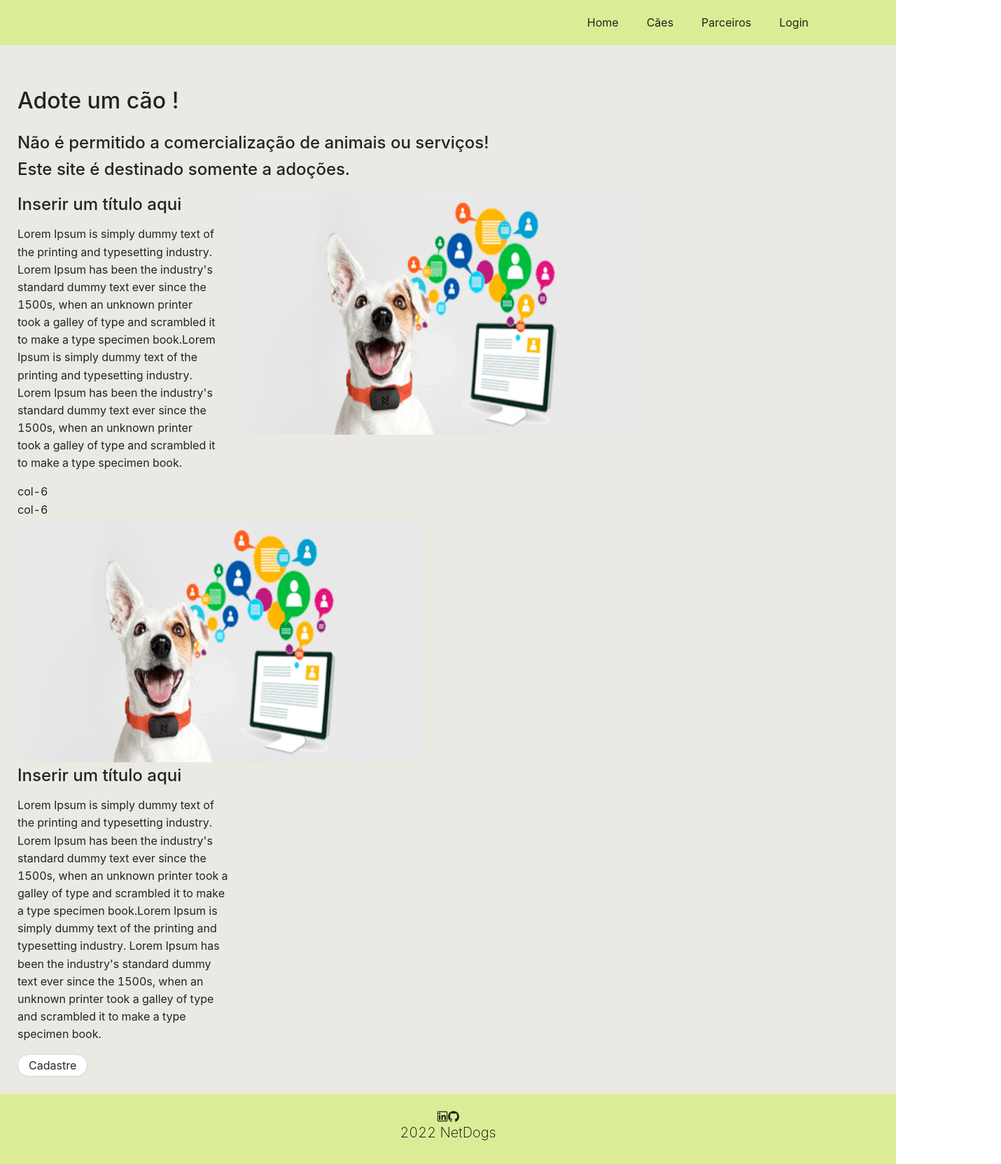
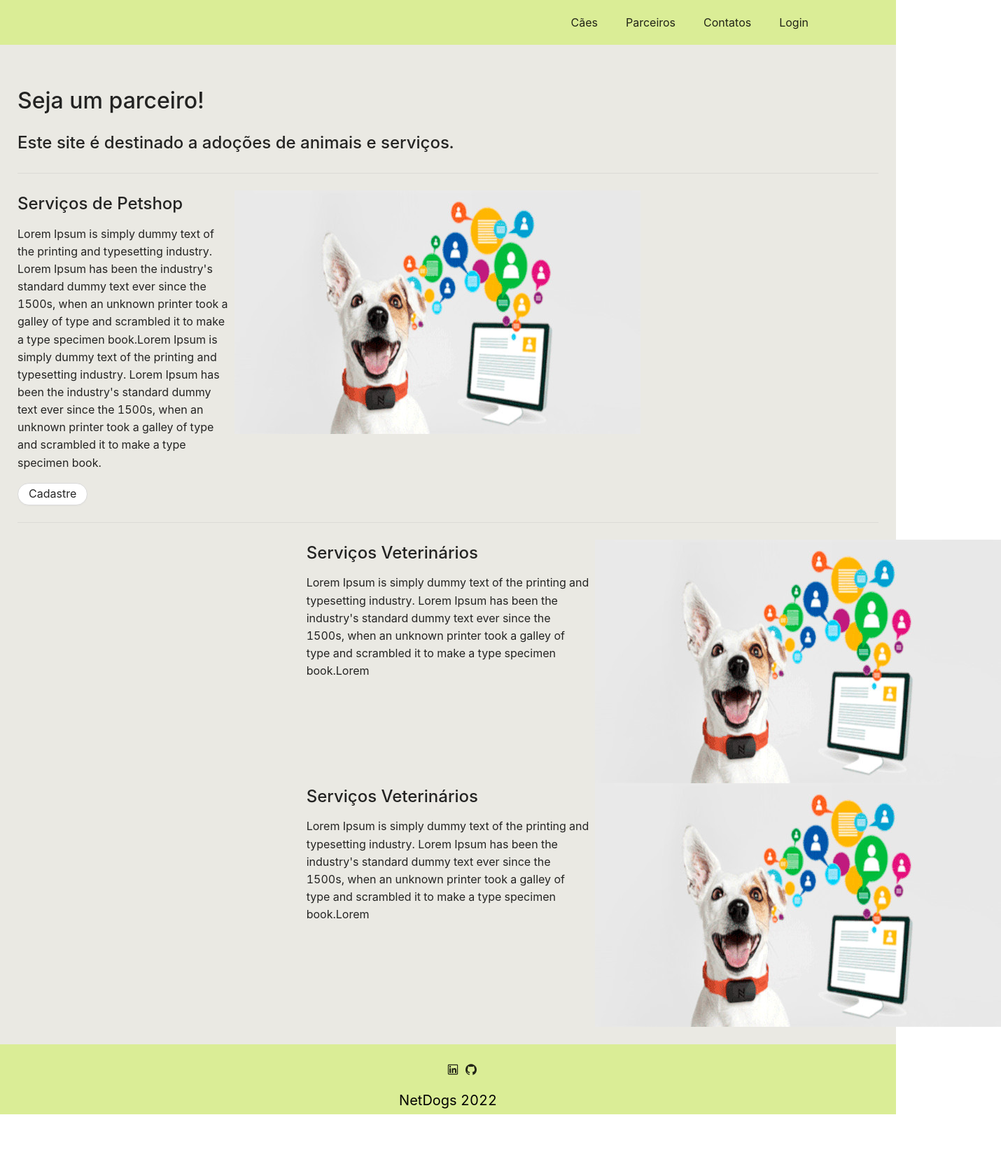
Before and after one commit to LueSantos/dognet, a React (Create React App) app in the folder website/: page /Home in a window 1280 px wide. Shown: the whole page at 70% size, 1430 px wide, since content can reach past the window. After the commit the page ends 1592 px from the top, so only its background shows below. Built offline with nearby package versions, Linux system fonts and the light colour scheme; what @netuno/service-client would draw is missing.

Commit message:
update v2

```diff
--- a/website/src/App.less
+++ b/website/src/App.less
@@ -7,7 +7,6 @@
 
 .App-logo {
   pointer-events: none;
-
 }
 
 .App_header{
--- a/website/src/components/Card/index.js
+++ b/website/src/components/Card/index.js
@@ -14,14 +14,18 @@ const content = (
 const Cards = () => {
   return (
     <>
-      <div>
+      <div className="container_card">
         <Popover content={content} title="LABRADOR">
           <Card
             hoverable
             style={{
               width: 220,
             }}
-            cover={<img src={fotoLabrador} alt="Dog Labrador"> </img>}
+            cover={
+              <img src={fotoLabrador} alt="Dog Labrador">
+
+              </img>
+            }
           >
             <Tag color="green">Adote-me</Tag>
             <Meta
--- a/website/src/components/Footer/footer.js
+++ b/website/src/components/Footer/footer.js
@@ -7,14 +7,18 @@ const Rodape = () => {
   return (
     <Footer>
       <>
-      <div className="midiaSocial">
-        <LinkedinOutlined />
-        <GithubOutlined />
-      </div>
+        <ul className='midia_social'>
+          <li>
+            <LinkedinOutlined />
+          </li>
+          <li>
+            <GithubOutlined />
+          </li>
+        </ul>
 
-      <div className="text_footer">
-      <p> 2022 NetDogs </p>
-      </div>
+        <span className="text_footer">
+          <p>   NetDogs 2022 </p>
+        </span>
       </>
     </Footer>
   );
--- a/website/src/components/Footer/footer.less
+++ b/website/src/components/Footer/footer.less
@@ -1,24 +1,32 @@
 .ant-layout-footer{
-    display: grid;
-    grid-row: 4/5;
-    margin-top: auto;
+    display: block;
+    justify-content: center;
+    align-items: center;
     width: 100%;
     height: 100px;
     background: rgb(218, 237, 150);
 }
 
-.midiaSocial {
-
-    display:flex;
-    justify-content: center;
+.midia_social{
+   display: flex;
+   justify-content: center;
+   list-style-type: none;
+   cursor: pointer;
 }
 
- .text_footer{
-    font-size: 20px;
-    font-weight: 200;
-    color: black ;
-    display: flex;
-    justify-content: center;
+.midia_social li{
+    margin: 0 5px;
+}
+
+.midia_social li:hover{
+    color: red;
+}
 
 
+ .text_footer{
+     text-align: center;
+    font-size: 20px;
+    font-weight: 400;
+    color: black ;
+
  }
--- a/website/src/components/Header/index.js
+++ b/website/src/components/Header/index.js
@@ -16,13 +16,13 @@ const Navbar = () => {
              <img src={LogoDog} alt="Logo Dog"></img>
           </div>
           <Menu.Item>
-            <Link to="/Home">Home</Link>
-          </Menu.Item>
-          <Menu.Item>
             <Link to="/Dogs">Cães</Link>
           </Menu.Item>
           <Menu.Item>
             <Link to="/Partners">Parceiros</Link>
+          </Menu.Item>
+          <Menu.Item>
+            <Link to="/Home">Contatos</Link>
           </Menu.Item>
           <Menu.Item>
             <Link to="/Cadastre">Login</Link>
--- a/website/src/components/pages/Dogs.js
+++ b/website/src/components/pages/Dogs.js
@@ -1,17 +1,18 @@
+import React from 'react';
 import { Col, Divider, Row } from 'antd';
-import React from 'react';
 import Card from '../Card/index';
 import '../Layout/container.less';
 
 const Dogs = () => {
   return (
-    <>
+
+    <section className='cards_dog'>
       <Divider orientation="left">Doações de Filhotes</Divider>
       <Row
         gutter={{
-          /*  xs: 8,
-        sm: 16,
-        md: 24, */
+          xs: 8,
+          sm: 16,
+          md: 24,
           lg: 32,
         }}
       >
@@ -43,7 +44,8 @@ const Dogs = () => {
           <Card className="card_itens" />
         </Col>
       </Row>
-    </>
+    </section>
+
   );
 };
 
--- a/website/src/components/pages/Home.js
+++ b/website/src/components/pages/Home.js
@@ -1,6 +1,6 @@
 import React from 'react';
 
-import { Button, Col, Row } from 'antd';
+import { Button, Col, Divider, Row } from 'antd';
 import foto_dog from '../assets/testando.jpg';
 
 /*  ClickPage = () =>{
@@ -19,24 +19,15 @@ import foto_dog from '../assets/testando.jpg';
 const Home = () => {
   return (
     <>
-      <h1>Adote um cão !</h1>
-      <h2>
-        Não é permitido a comercialização de animais ou serviços!
-        <br />
-        Este site é destinado somente a adoções.
-      </h2>
+      <h1>Seja um parceiro!</h1>
+      <h2>Este site é destinado a adoções de animais e serviços.</h2>
+
+      <Divider />
       <section>
-        <Row
-          gutter={{
-            xs: 8,
-            sm: 16,
-            md: 24,
-            lg: 32,
-          }}
-        >
+        <Row gutter={8} justify="start">
           <Col className="gutter-row" span={6}>
             <div>
-              <h1>Inserir um título aqui </h1>
+              <h2>Serviços de Petshop </h2>
               <p>
                 Lorem Ipsum is simply dummy text of the printing and typesetting
                 industry. Lorem Ipsum has been the industry's standard dummy
@@ -54,44 +45,52 @@ const Home = () => {
               <img src={foto_dog} alt="foto de um cão"></img>
             </div>
           </Col>
-          {/*  <Col className="gutter-row" span={2}>
-            <div>col-6</div>
-          </Col>
-          <Col className="gutter-row" span={2}>
-            <div>col-6</div>
-          </Col> */}
         </Row>
+        <Button>Cadastre</Button>
       </section>
+      <Divider />
       <section>
-        <Col className="gutter-row" span={2}>
-          <div>col-6</div>
-        </Col>
-        <Col className="gutter-row" span={2}>
-          <div>col-6</div>
+        <Row gutter={8} justify="end">
+          <Col className="gutter-row" span={8}>
+            <div>
+              <h2>Serviços Veterinários</h2>
+              <p>
+                Lorem Ipsum is simply dummy text of the printing and typesetting
+                industry. Lorem Ipsum has been the industry's standard dummy
+                text ever since the 1500s, when an unknown printer took a galley
+                of type and scrambled it to make a type specimen book.Lorem
+              </p>
+            </div>
           </Col>
           <Col className="gutter-row" span={8}>
             <div>
               <img src={foto_dog} alt="foto de um cão"></img>
             </div>
           </Col>
-        <Col className="gutter-row" span={6}>
+        </Row>
+      </section>
+
+      <section>
+        <Row gutter={8} justify="end">
+          <Col className="gutter-row" span={8}>
             <div>
-            <h1>Inserir um título aqui </h1>
+              <h2>Serviços Veterinários</h2>
               <p>
                 Lorem Ipsum is simply dummy text of the printing and typesetting
-              industry. Lorem Ipsum has been the industry's standard dummy text
-              ever since the 1500s, when an unknown printer took a galley of
-              type and scrambled it to make a type specimen book.Lorem Ipsum is
-              simply dummy text of the printing and typesetting industry. Lorem
-              Ipsum has been the industry's standard dummy text ever since the
-              1500s, when an unknown printer took a galley of type and scrambled
-              it to make a type specimen book.
+                industry. Lorem Ipsum has been the industry's standard dummy
+                text ever since the 1500s, when an unknown printer took a galley
+                of type and scrambled it to make a type specimen book.Lorem
               </p>
             </div>
           </Col>
+          <Col className="gutter-row" span={8}>
+            <div>
+              <img src={foto_dog} alt="foto de um cão"></img>
+            </div>
+          </Col>
+        </Row>
       </section>
 
-      <Button>Cadastre</Button>
     </>
   );
 };
```
Also changed, not shown: website/src/components/pages/Partners.js (+1 -13 lines), 1 other file (tests, documents, lock files or other folders). Lines whose indentation alone changed are shown as unchanged.
